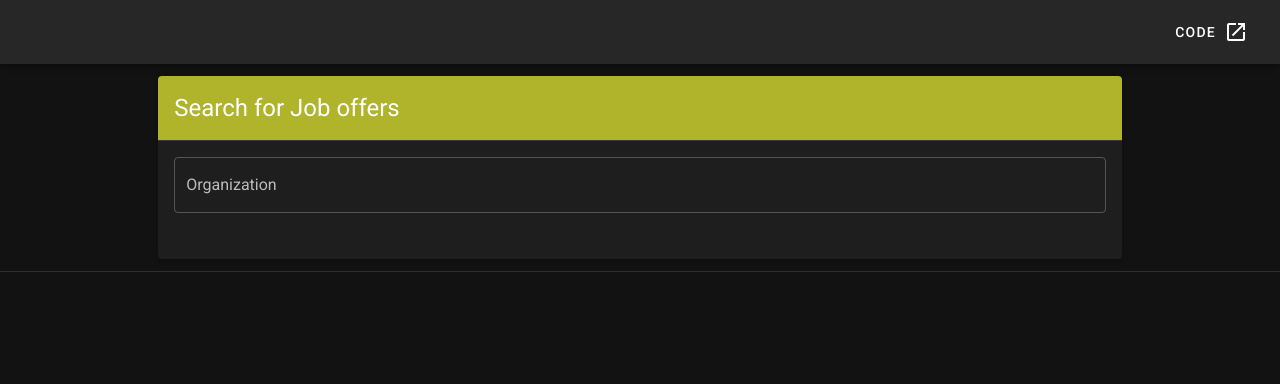
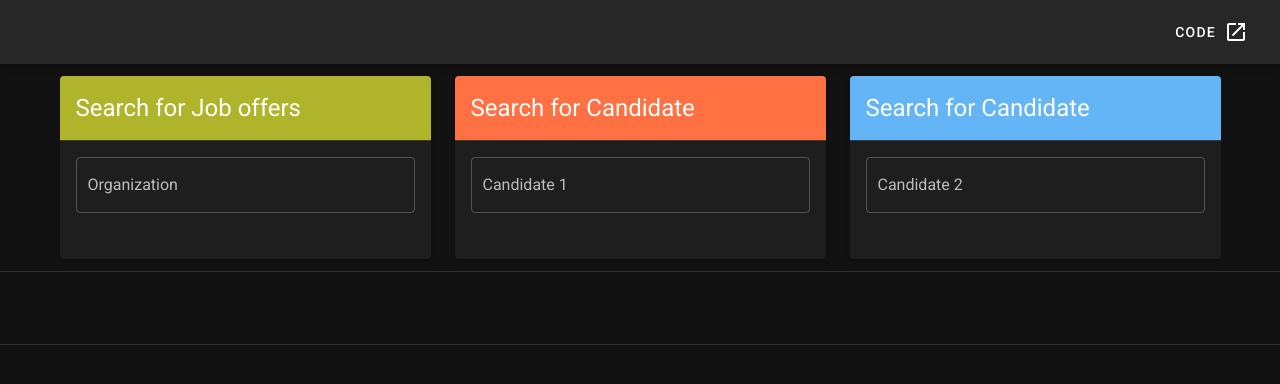
Before and after one commit to andrescorso/torre-repo, a Vue app in the folder torre-comparasion/: page / in a window 1280 px wide. Shown: the top 384 px of the page. Built offline with nearby package versions, Linux system fonts and the light colour scheme.

Commit message:
Candidate search with images

```diff
--- a/torre-comparasion/src/App.vue
+++ b/torre-comparasion/src/App.vue
@@ -25,20 +25,24 @@
     </v-app-bar>
 
     <v-main>
-      <SearchBars/>
+      <SearchAll/>
       <v-divider/>
+      <CompareAll/>
+
     </v-main>
   </v-app>
 </template>
 
 <script>
-import SearchBars from './components/SearchBars'
+import SearchAll from './components/SearchAll'
+import CompareAll from './components/CompareAll'
 
 export default {
   name: 'App',
 
   components: {
-    SearchBars,
+    SearchAll,
+    CompareAll,
   },
 
   data: () => ({
--- a/torre-comparasion/src/Config.js
+++ b/torre-comparasion/src/Config.js
@@ -1,4 +1,11 @@
 export const Global = {
-  infoAPI: 'https://torre.co/api/',
-  searchAPI: 'https://search.torre.co/opportunities/_search/?currency=USD$&page=0&periodicity=hourly&lang=es&size=20&aggregate=false&offset=0'
+  API: {
+    user: 'https://torre.co/api/bios',
+    searchOppAPI: 'https://search.torre.co/opportunities/_search/?currency=USD$&page=0&periodicity=hourly&lang=es&size=50&aggregate=false&offset=0',
+    searchUsersAPI: 'https://search.torre.co/people/_search/?currency=USD$&page=0&periodicity=hourly&lang=es&size=20&aggregate=false&offset=0'
+  },
+  Events: {
+    opportunityChange: 'opportunity updated',
+    candidateChange: 'candidate updated',
+  }
 }
--- /dev/null
+++ b/torre-comparasion/src/components/CompareAll.vue
@@ -0,0 +1,16 @@
+<template>
+  <div>
+    <CompareSkills />
+    <v-divider />
+  </div>
+</template>
+
+<script>
+import CompareSkills from "./CompareSkills";
+export default {
+  name: "CompareAll",
+  components: {
+    CompareSkills,
+  },
+};
+</script>
--- /dev/null
+++ b/torre-comparasion/src/components/CompareSkills.vue
@@ -0,0 +1,44 @@
+<template>
+  <div>
+      {{opportunityId}}
+      <br>
+      {{skills}}
+      <br>
+      {{candidateId1}}
+      <br>
+      {{candidateId2}}
+  </div>
+</template>
+
+<script>
+import {Global} from '../Config'
+export default {
+  name: "CompareSkills",
+  mounted() {
+    this.$root.$on(Global.Events.opportunityChange, (id, skills) => {
+      this.opportunityId = id;
+      this.skills = skills;
+    });
+    this.$root.$on(Global.Events.candidateChange, (candidateNumber, candidateId) => {
+        if(candidateNumber == '1'){
+            this.candidateId1 = candidateId
+        }else{
+            this.candidateId2 = candidateId
+        }
+    });
+  },
+  data: () => ({
+    opportunityId: null,
+    skills: null,
+    candidateId1: null,
+    candidateId2: null,
+  }),
+  methods: {
+      compareSkills: function(){
+          if (this.opportunityId != null && this.skills != null){
+              console.log("OK")
+          }
+      }
+  },
+};
+</script>
--- /dev/null
+++ b/torre-comparasion/src/components/SearchAll.vue
@@ -0,0 +1,37 @@
+<template>
+  <v-container>
+    <v-row>
+      <v-col cols="12" md="4">
+        <SearchOpportunity/>
+      </v-col>
+      <v-col cols="12" md="4">
+        <SearchCandidate
+          candidateNumber="1"
+          :candidateColor="candidateColor1"
+        />
+      </v-col>
+      <v-col cols="12" md="4">
+        <SearchCandidate
+          candidateNumber="2"
+          :candidateColor="candidateColor2"
+        />
+      </v-col>
+    </v-row>
+  </v-container>
+</template>
+
+<script>
+import SearchOpportunity from "./SearchOpportunity";
+import SearchCandidate from "./SearchCandidate";
+export default {
+  name: "SearchAll",
+  components: {
+    SearchOpportunity,
+    SearchCandidate,
+  },
+  data: () => ({
+    candidateColor1: "deep-orange lighten-1",
+    candidateColor2: "blue lighten-2",
+  }),
+};
+</script>
--- a/torre-comparasion/src/components/SearchBars.vue
+++ /dev/null
@@ -1,21 +0,0 @@
-<template>
-    <v-container>
-        <v-row>
-            <v-col cols="1" md="1" />
-            <v-col cols="10">
-                <OpportunitySearch cols="6" md="12"/>
-            </v-col>
-            <v-col cols="1" md="1" />
-        </v-row>
-    </v-container>
-</template>
-
-<script>
-import OpportunitySearch from "./OpportunitySearch"
-export default {
-    name: "SearchBars",
-    components: {
-        OpportunitySearch
-    }
-}
-</script>
--- /dev/null
+++ b/torre-comparasion/src/components/SearchCandidate.vue
@@ -0,0 +1,143 @@
+<template>
+  <v-card dark>
+    <v-card-title :class="candidateTitle">
+      Search for Candidate
+    </v-card-title>
+    <v-divider></v-divider>
+    <v-card-text>
+      <v-text-field
+        v-model="candidate"
+        :loading="isLoading"
+        :label="candidateLabel"
+        placeholder="Search a candidate for you offer"
+        clearable
+        outlined
+      ></v-text-field>
+      <v-autocomplete
+        v-if="searchFinish"
+        v-model="candidates"
+        label="Candidates"
+        placeholder="Select the correct candidate"
+        :items="items"
+        item-value="id"
+        item-text="Description"
+        outlined
+      >
+        <template v-slot:selection="data">
+          <v-chip
+            v-bind="data.attrs"
+            :input-value="data.selected"
+            close
+            @click="data.select"
+            @click:close="remove(data.item)"
+            :color="candidateColor"
+          >
+            <v-avatar left>
+              <v-img :src="data.item.userImage"></v-img>
+            </v-avatar>
+            {{ data.item.Description }}
+          </v-chip>
+        </template>
+        <template v-slot:item="data">
+          <v-list-item-avatar>
+            <v-img :src="data.item.userImage"></v-img>
+          </v-list-item-avatar>
+          <v-list-item-content>
+            <v-list-item-title v-html="data.item.Description">
+            </v-list-item-title>
+          </v-list-item-content>
+        </template>
+      </v-autocomplete>
+    </v-card-text>
+  </v-card>
+</template>
+
+<script>
+import { Global } from "../Config";
+import _ from "lodash";
+export default {
+  name: "SearchCandidate",
+  props: {
+    candidateNumber: {
+      type: String,
+    },
+    candidateColor: {
+      type: String,
+    },
+  },
+  created() {
+    this.debouncedGetCandidate = _.debounce(this.getCandidates, 800);
+    this.candidateLabel = "Candidate " + this.candidateNumber;
+    this.candidateTitle = "headline " + this.candidateColor;
+  },
+  mounted() {},
+  data: () => ({
+    descriptionLimit: 60,
+    candidateLabel: null,
+    entries: [],
+    isLoading: false,
+    candidate: null,
+    candidates: null,
+    organization: null,
+    searchFinish: false,
+    skills: [],
+  }),
+  computed: {
+    items() {
+      return this.entries.map((entry) => {
+        const Description =
+          entry.name.length > this.descriptionLimit
+            ? entry.name.slice(0, this.descriptionLimit) + "..."
+            : entry.name;
+
+        const id = entry.username;
+        const userImage = entry.picture;
+
+        return Object.assign({}, entry, { Description, id, userImage });
+      });
+    },
+  },
+  watch: {
+    candidate: function(val) {
+      this.candidateName = val;
+      if (this.candidateName != null) {
+        this.isLoading = true;
+      } else {
+        this.searchFinish = false;
+      }
+      this.debouncedGetCandidate();
+    },
+    candidates: function(val) {
+      this.$root.$emit(Global.Events.candidateChange, this.candidateNumber, val)
+    },
+  },
+  methods: {
+    getCandidates: function() {
+      const requestOptions = {
+        method: "POST",
+        headers: { "Content-Type": "application/json" },
+        body: JSON.stringify({ name: { term: this.candidateName } }),
+      };
+
+      if (this.candidateName != null) {
+        // Lazily load input items
+        fetch(Global.API.searchUsersAPI, requestOptions)
+          .then((res) => res.json())
+          .then((res) => {
+            this.results = JSON.parse(JSON.stringify(res));
+            this.entries = res.results;
+            this.count = res.size;
+            this.isLoading = false;
+            this.searchFinish = true;
+          })
+          .catch((err) => {
+            console.log(err);
+          });
+      }
+    },
+    remove() {
+      this.candidates=""
+    },
+  },
+};
+</script>
--- a/torre-comparasion/src/components/OpportunitySearch.vue
+++ b/torre-comparasion/src/components/SearchOpportunity.vue
@@ -1,5 +1,5 @@
 <template>
-  <v-card dark cols="12" sm="8" md="2">
+  <v-card dark>
     <v-card-title class="headline lime darken-2">
       Search for Job offers
     </v-card-title>
@@ -9,7 +9,7 @@
         v-model="organization"
         :loading="isLoading"
         label="Organization"
-        placeholder="Search the job you offer"
+        placeholder="Search the company which is offering the job"
         clearable
         outlined
       ></v-text-field>
@@ -22,7 +22,33 @@
         item-value="id"
         item-text="Description"
         outlined
-      ></v-autocomplete>
+      >
+        <!--
+        <template v-slot:selection="data">
+          <v-chip
+            v-bind="data.attrs"
+            :input-value="data.selected"
+            close
+            @click="data.select"
+            @click:close="remove(data.item)"
+          >
+            <v-avatar left>
+              <v-img :src="data.item.orgImage"></v-img>
+            </v-avatar>
+            {{ data.item.name }}
+          </v-chip>
+        </template>
+        -->
+        <template v-slot:item="data">
+          <v-list-item-avatar>
+            <v-img :src="data.item.orgImage"></v-img>
+          </v-list-item-avatar>
+          <v-list-item-content>
+            <v-list-item-title v-html="data.item.Description">
+            </v-list-item-title>
+          </v-list-item-content>
+        </template>
+      </v-autocomplete>
     </v-card-text>
   </v-card>
 </template>
@@ -31,7 +57,7 @@
 import { Global } from "../Config";
 import _ from "lodash";
 export default {
-  name: "OportunitySearch",
+  name: "SearchOportunity",
   created() {
     this.debouncedGetOpportunity = _.debounce(this.getOpportunities, 800);
   },
@@ -44,6 +70,7 @@ export default {
     opportunity: null,
     organization: null,
     searchFinish: false,
+    skills: [],
   }),
   computed: {
     items() {
@@ -53,9 +80,11 @@ export default {
             ? entry.objective.slice(0, this.descriptionLimit) + "..."
             : entry.objective;
 
-        const id = entry.id
+        const id = entry.id;
 
-        return Object.assign({}, entry, { Description, id });
+        const orgImage = entry.organizations[0].picture;
+
+        return Object.assign({}, entry, { Description, id, orgImage });
       });
     },
   },
@@ -69,8 +98,11 @@ export default {
       }
       this.debouncedGetOpportunity();
     },
-    opportunity: function(val){
-      console.log(val)
+    opportunity: function(val) {
+      this.skills = this.results.results.filter(function(e) {
+        return e.id == val;
+      })[0].skills;
+      this.$root.$emit(Global.Events.opportunityChange, val, this.skills)
     },
   },
   methods: {
@@ -83,7 +115,7 @@ export default {
 
       if (this.company != null) {
         // Lazily load input items
-        fetch(Global.searchAPI, requestOptions)
+        fetch(Global.API.searchOppAPI, requestOptions)
           .then((res) => res.json())
           .then((res) => {
             this.results = JSON.parse(JSON.stringify(res));
@@ -91,7 +123,6 @@ export default {
             this.count = res.size;
             this.isLoading = false;
             this.searchFinish = true;
-            console.log(this.results)
           })
           .catch((err) => {
             console.log(err);
```
